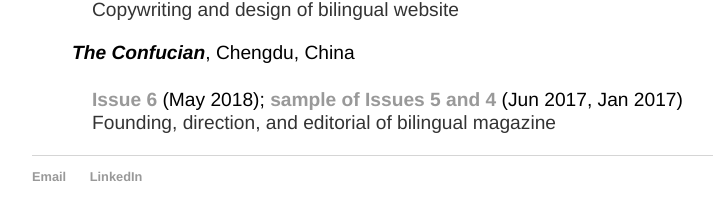
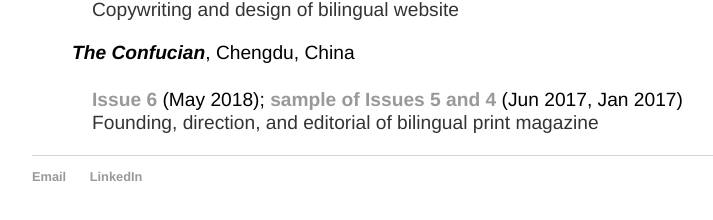
Before and after one commit to y-james-hu/y-james-hu.github.io, a Jekyll site: the page built from projects/index.html, in a window 1280 px wide and 900 px high, scrolled down 2219 px. Shown: the part 656-876 px from the top of the window, without its empty margins (160-873 px from the left). Built offline with Jekyll 4.4.1, drawn with Linux system fonts in a browser that asks for light colours.

Commit message:
Update index.html

```diff
--- a/projects/index.html
+++ b/projects/index.html
@@ -102,4 +102,4 @@
     <h3 style="margin-left: 40px"><em>The Confucian</em><span style="font-weight:normal">, Chengdu, China</span></p>
 
       <h4 style="margin-left: 60px"><a href = "the_confucian_6.pdf">Issue 6</a><span style="font-weight:normal"> (May 2018);</span> <a href = "the_confucian_sample.pdf">sample of Issues 5 and 4</a><span style="font-weight:normal"> (Jun 2017, Jan 2017)</span></h4>
-      <p style="margin-left: 60px">Founding, direction, and editorial of bilingual magazine</p>
+      <p style="margin-left: 60px">Founding, direction, and editorial of bilingual print magazine</p>
```
